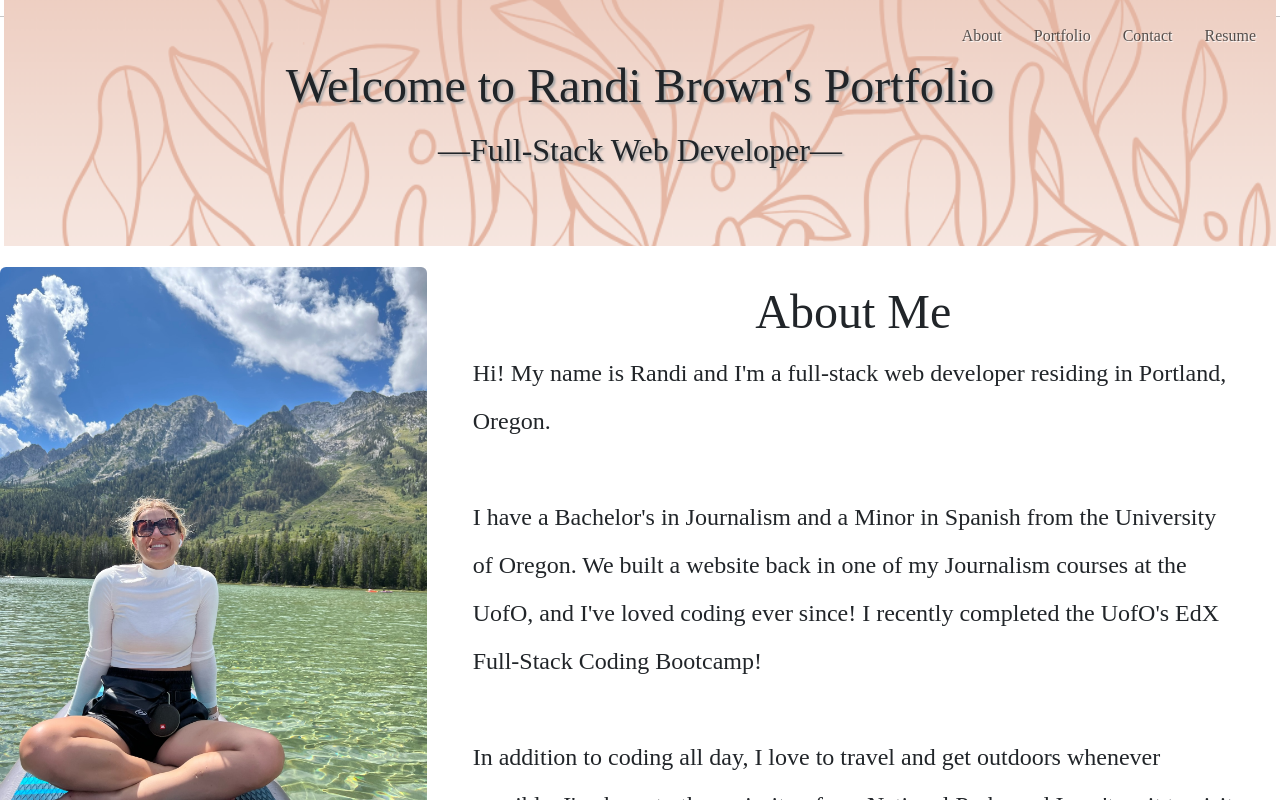
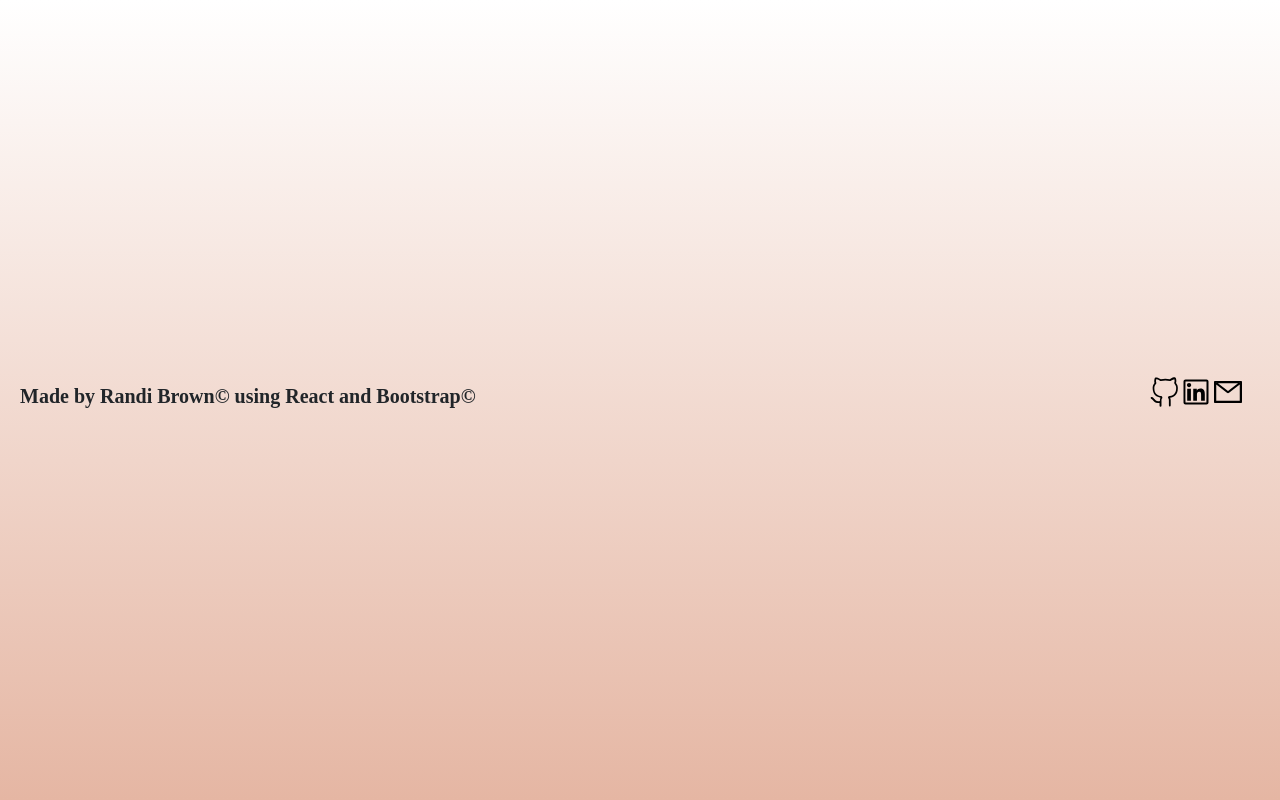
Before and after one commit to randirose/randi-brown-portfolio, a React (Create React App) app: page / in a window 1280 px wide. Shown: the top 800 px of the page. Built offline with nearby package versions, Linux system fonts and the light colour scheme; a web font is replaced by a local one.

Commit message:
fixed bottom footer

```diff
--- a/src/components/Footer/Footer.js
+++ b/src/components/Footer/Footer.js
@@ -6,7 +6,7 @@ import { AiOutlineMail } from "react-icons/ai";
 function Footer() {
   return (
     <footer>
-    <div className="footer mt-auto">
+    <div className="footer mt-auto fixed-bottom">
       <h2 className="footer-text">Made by Randi Brown© using React and Bootstrap©</h2>
       <p>
         <ul className="logo-list">
```
